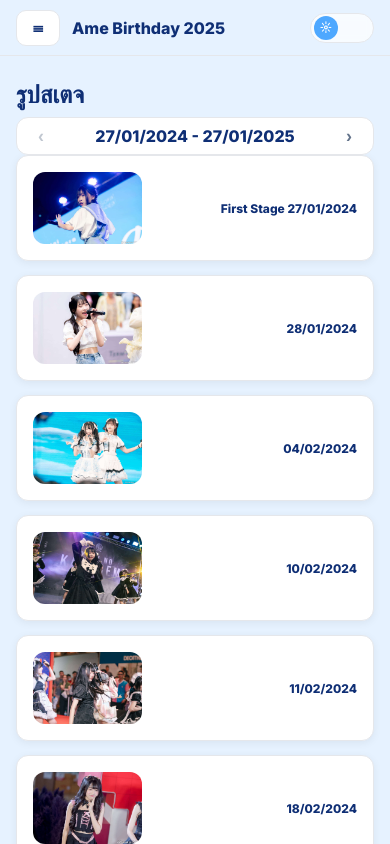
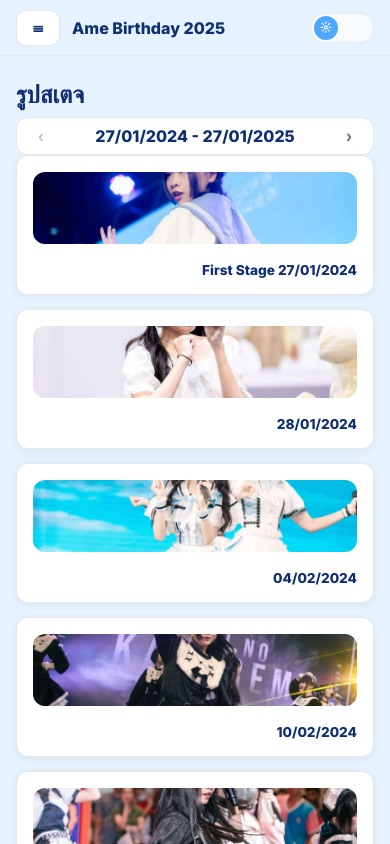
Before and after one commit to SkyBlueFox/Ame_BirthDay_Web, a React (Vite) app: page /stages in a window 390 px wide. Shown: the top 844 px of the page. Built offline with nearby package versions, Linux system fonts and the light colour scheme.

Commit message:
`Added responsive styling for stages, including grid layout, image aspect ratio, and text wrapping.`

```diff
--- a/src/styles.css
+++ b/src/styles.css
@@ -402,3 +402,54 @@ a, a:visited, a:active, .btn { text-decoration:none !important }
 :root[data-theme="devil"] .stage-range-btn:hover{ background:rgba(255,255,255,.06) }
 .stage-range-btn:disabled{ opacity:.4; cursor:default; pointer-events:none }
 .stage-range-btn:focus-visible{ outline:2px solid var(--accent); outline-offset:2px }
+/* ====== Stages responsive (fix overflow) ====== */
+
+/* ใช้ Grid แทน flex เพื่อจัดรูปซ้าย ข้อความขวา และสลับเป็นแนวตั้งบนจอเล็ก */
+.stage-item{
+  display:grid;
+  grid-template-columns: minmax(120px, 42vw) 1fr; /* รูป 120px–42vw, ขวายืด */
+  align-items:center;
+  gap:12px;
+  overflow:hidden;               /* กันล้นของเนื้อหาในการ์ด */
+}
+
+/* spacer ไม่ต้องใช้เมื่อเป็น grid */
+.stage-spacer{ display:none; }
+
+/* กรอบรูปให้ responsive และคงสัดส่วน */
+.stage-thumb{
+  width:100%;
+  aspect-ratio: 4 / 3;           /* 4:3 พอดีรูปสเตจ */
+  border-radius:12px;
+  overflow:hidden;
+  background:#EEF5FF;
+}
+:root[data-theme="devil"] .stage-thumb{ background:#141414; }
+
+.stage-thumb img{
+  width:100%; height:100%; object-fit:cover; display:block;
+}
+
+/* ข้อความ/วันที่ทางขวา ให้ห่อบรรทัด ไม่ล้นขอบ */
+.stage-date{
+  justify-self:end;              /* ชิดขวาเมื่อเป็น 2 คอลัมน์ */
+  text-align:right;
+  font-weight:800;
+  font-size:clamp(12px, 3.5vw, 16px);
+  max-width:44vw;                /* จำกัดพื้นที่ฝั่งขวาไม่ให้ดันทับรูป */
+  overflow-wrap:anywhere;        /* บังคับห่อคำยาว */
+  white-space:normal;
+}
+
+/* จอเล็กมาก: ซ้อนเป็นแนวตั้ง รูปบน ข้อความ/วันที่ล่าง เต็มกว้าง */
+@media (max-width: 420px){
+  .stage-item{
+    grid-template-columns: 1fr;  /* เหลือคอลัมน์เดียว */
+  }
+  .stage-date{
+    justify-self:start;
+    text-align:left;
+    max-width:100%;
+    margin-top:6px;
+  }
+}
```
